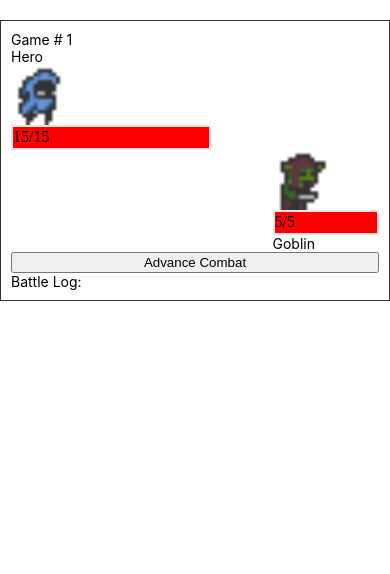
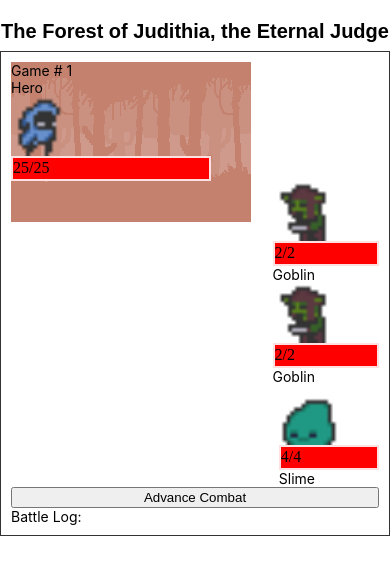
Before and after one commit to boosterlong/roguelikeautobattler, a React Native app: screen / in a window 390 px wide. Shown: the top 574 px of the page. Built offline with nearby package versions, Linux system fonts and the light colour scheme.

Commit message:
Added background. Added different stats for the two monster types. Added scaling hp and damage for enemies.

```diff
--- a/App.tsx
+++ b/App.tsx
@@ -3,7 +3,6 @@ import React, {useState} from 'react';
 import { StyleSheet, Text, View } from 'react-native';
 import StartGame from "./components/scenes/Start";
 import Battle from "./components/scenes/Battle";
-
 
 export default function App() {
   const [scene, setScene] = useState<string>('battle')
@@ -18,6 +17,7 @@ export default function App() {
 
   return (
     <View style={styles.container}>
+      <View style={styles.title}>The Forest of Judithia, the Eternal Judge</View>
       {CScene}
       <StatusBar style="auto" />
     </View>
@@ -31,4 +31,10 @@ const styles = StyleSheet.create({
     alignItems: 'center',
     justifyContent: 'flex-start',
   },
+  title: {
+    fontSize: 20,
+    fontWeight: "800",
+    fontFamily: 'Arial',
+    paddingBottom: 8,
+  }
 });
--- /dev/null
+++ b/components/monsters/skeleton.tsx
@@ -0,0 +1,5 @@
+import Combatant from "../../lib/combatant.class";
+
+class Skeleton extends Combatant {
+
+}
--- a/components/scenes/Battle.tsx
+++ b/components/scenes/Battle.tsx
@@ -1,15 +1,17 @@
 import React, {useEffect, useState} from "react";
-import {Pressable, StyleSheet, Text, View, Image} from "react-native";
+import {Pressable, StyleSheet, Text, View, Image, ImageBackground} from "react-native";
 import Combatant, {CombatantData , teamIsDead} from "../../lib/combatant.class";
 import {getRandomInt, getRandomItem} from "../../lib/random";
 import HpBar from "../HpBar"
 import heroSprite from '../../assets/herochar_idle_anim.gif'
 import goblinSprite from '../../assets/goblin.gif'
 import slimeSprite from '../../assets/slime.gif'
+import background from "../../assets/background.png"
+
 
 const enemyNames = ["Goblin","Slime"]
 const startingHp = 10
-const startingPlayer : CombatantData = {name: 'Hero', currentHp: 15, maxHp: 15, minDmg: 2, maxDmg: 5, team: 'player', sprite: heroSprite}
+const startingPlayer : CombatantData = {name: 'Hero', currentHp: 25, maxHp: 25, minDmg: 2, maxDmg: 5, team: 'player', sprite: heroSprite}
 
 
 export default function Battle () {
@@ -29,24 +31,30 @@ export default function Battle () {
 	useEffect(() => {
 		const combatants : CombatantData[] = []
 		combatants.push(startingPlayer)
-		for (let i = 1; i <= gameNumber; i++) {
+		for (let i = 1; i <= getRandomInt(2,3); i++) {
 			const name = getRandomItem(enemyNames)
-			let sprite
 			if (name == 'Goblin') {
-				sprite = goblinSprite
+				combatants.push({
+					name: name,
+					currentHp: Math.floor(2.5 * gameNumber),
+					maxHp: Math.floor(2.5 * gameNumber),
+					minDmg:0,
+					maxDmg: Math.floor((1.5 * gameNumber) + 1),
+					team: 'monsters',
+					sprite: goblinSprite,
+				})
 			}
 			else if (name == 'Slime') {
-				sprite = slimeSprite
+				combatants.push({
+					name: name,
+					currentHp: Math.floor(4.5 * gameNumber),
+					maxHp: Math.floor(4.5 * gameNumber),
+					minDmg:0,
+					maxDmg: Math.floor((0.5 * gameNumber) + 1),
+					team: 'monsters',
+					sprite: slimeSprite,
+				})
 			}
-			combatants.push({
-				name: name,
-				currentHp: 5,
-				maxHp: 5,
-				minDmg:0,
-				maxDmg: 2,
-				team: 'monsters',
-				sprite: sprite,
-			})
 		}
 		setCombatants(combatants)
 		setLogs([])
@@ -100,6 +108,7 @@ export default function Battle () {
 	}
 	else {
 		return <View style={styles.container}>
+			<ImageBackground source={background} style={styles.backdrop}>
 			<Text>Game # {gameNumber}</Text>
 
 			{combatants.map(cbt => {
@@ -119,10 +128,10 @@ export default function Battle () {
 					{textPos == 'bottom' && text}
 				</View>
 			})}
-
+				</ImageBackground>
 				<Pressable onPress={() => newTurn()}><button>Advance Combat</button></Pressable>
 				<Text>Battle Log:</Text>
-				{logs.map((msg, key) => {
+				{logs.reverse().map((msg, key) => {
 					return <View key={key}>{msg}</View>
 				})}
 			</View>
@@ -141,20 +150,23 @@ const styles = StyleSheet.create({
 		backgroundColor: '#00CC00',
 		padding: '5px',
 		margin: 'auto',
-		borderRadius: '40px'
+		borderRadius: 40
 	},
 	sprite: {
 		width: '60px',
 	},
 	leftColumn: {
-		flex: '1',
+		flex: 1,
 		alignSelf: 'flex-start',
 		width: '200px',
 	},
 	rightColumn: {
 		alignSelf: 'flex-end',
-		flex: '1',
+		flex: 1,
 		flexDirection: 'row',
 		flexWrap: 'wrap',
 	},
+	backdrop: {
+		resizeMode: 'contain',
+	}
 });
```
Also changed, not shown: lib/dice.ts (+7 -3 lines), assets/background.png (added), assets/goblin.gif.
